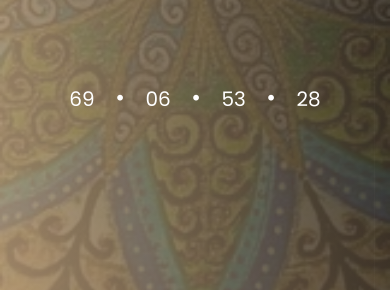
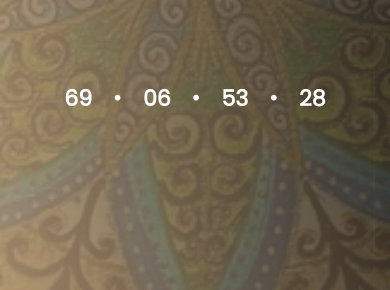
Before and after one commit to layhna/layhna.github.io, a PHP site: page / in a window 390 px wide. Shown: the part 1344-1634 px from the top of the page. Run offline with PHP 8.4, Linux system fonts and the light colour scheme; some web fonts are replaced.

Commit message:
Update templatemo-style.css

```diff
--- a/css/templatemo-style.css
+++ b/css/templatemo-style.css
@@ -467,7 +467,10 @@ https://templatemo.com/tm-521-get-ready
 
     .menu-items { margin: 100px 0; }
 
-    .countdown span { font-size: 20px; }
+    .countdown span {
+		font-size: 22px;
+		font-weight: 700;
+	}
 
 	h4 {font-size: 25px;}
 
```
